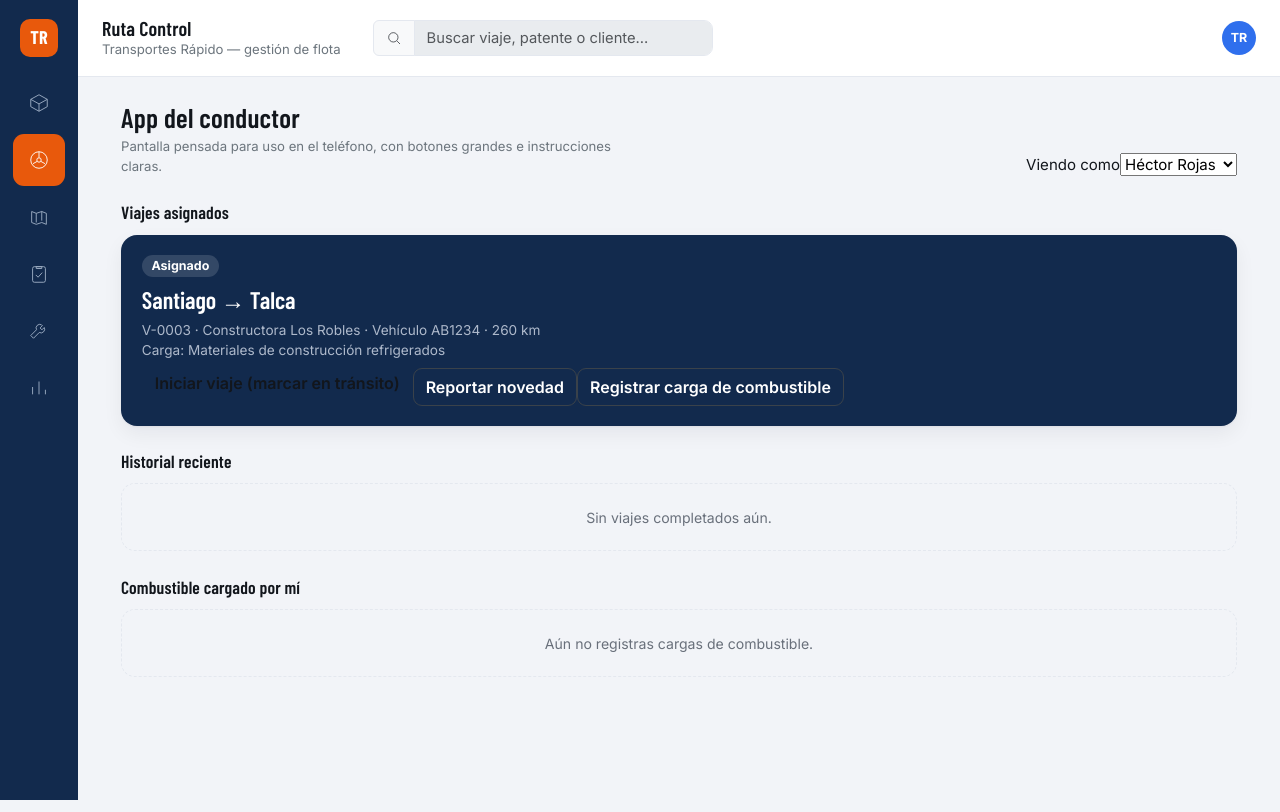
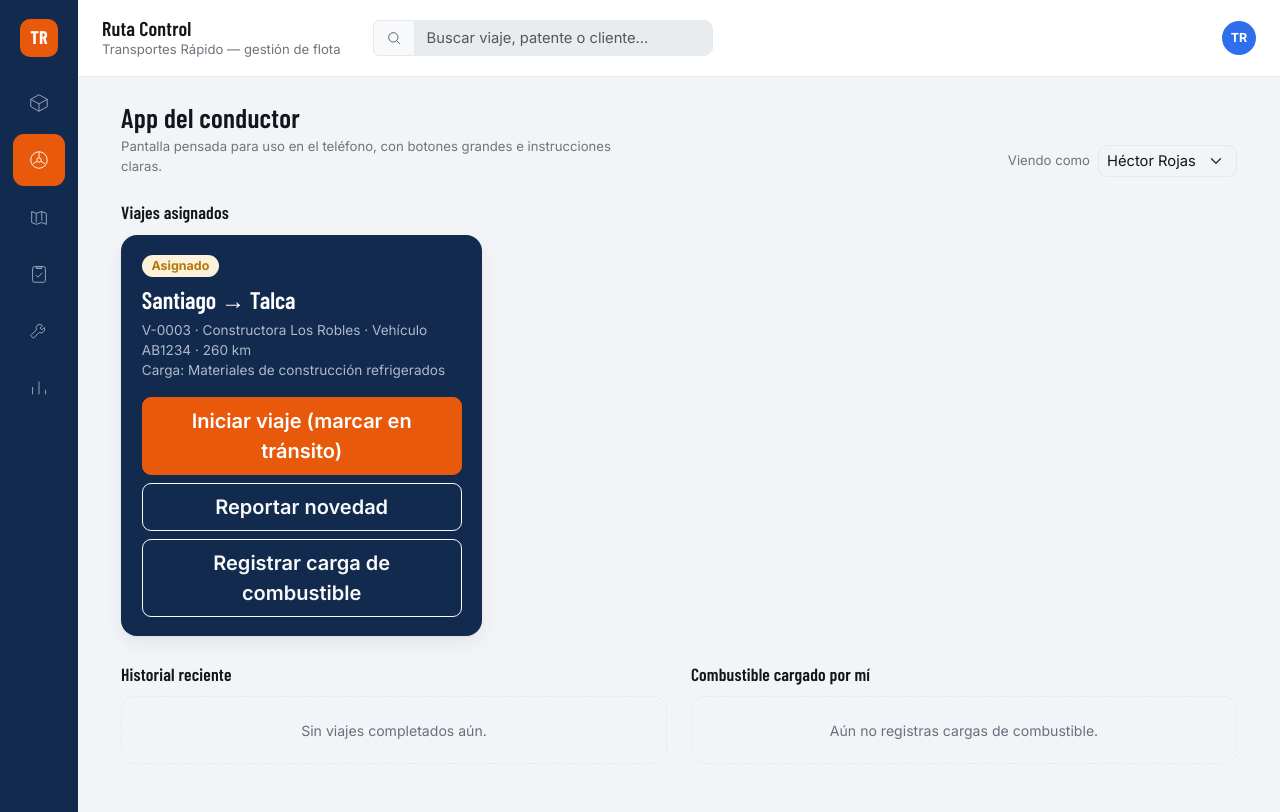
Before and after one commit to Diegot100/Transportes-Rapido---Control-de-flota, a React (Vite) app: page / in a window 1280 px wide. Both pictures are taken after a click on the button 39 px from the left and 159 px from the top of the page. Built offline with nearby package versions, Linux system fonts and the light colour scheme.

Commit message:
feat: migra la vista del conductor a Bootstrap

```diff
--- a/src/views/ConductorView.jsx
+++ b/src/views/ConductorView.jsx
@@ -1,4 +1,5 @@
 import { useState } from "react"
+import { Button, Card, Col, Form, Row, Table } from "react-bootstrap"
 import { useFleet } from "../context/useFleet"
 import RoleHead from "../components/RoleHead"
 import Badge from "../components/Badge"
@@ -6,16 +7,16 @@ import { CombustibleModal, TextPromptModal } from "../components/TripModals"
 import { ESTADO_INFO } from "../data/constants"
 import { fmtCLP } from "../utils/format"
 
-export default function ConductorView({ conductorId, onChangeConductor }) {
+function ConductorView({ conductorId, onChangeConductor }) {
   const {
     conductores,
+    clientes,
     trips,
     fuelLogs,
     avanzarViaje,
     agregarNovedad,
     actualizarUbicacion,
     registrarCombustible,
-    clientes,
   } = useFleet()
   const [modal, setModal] = useState(null)
 
@@ -39,9 +40,11 @@ export default function ConductorView({ conductorId, onChangeConductor }) {
         title="App del conductor"
         description="Pantalla pensada para uso en el teléfono, con botones grandes e instrucciones claras."
       >
-        <div className="as-select">
-          Viendo como
-          <select
+        <div className="d-flex align-items-center gap-2 small text-secondary">
+          <span>Viendo como</span>
+          <Form.Select
+            size="sm"
+            className="w-auto"
             aria-label="Conductor"
             value={conductorId}
             onChange={(e) => onChangeConductor(Number(e.target.value))}
@@ -51,7 +54,7 @@ export default function ConductorView({ conductorId, onChangeConductor }) {
                 {c.nombre}
               </option>
             ))}
-          </select>
+          </Form.Select>
         </div>
       </RoleHead>
 
@@ -59,21 +62,17 @@ export default function ConductorView({ conductorId, onChangeConductor }) {
       {misViajes.length === 0 ? (
         <div className="empty">No tienes viajes asignados en este momento.</div>
       ) : (
-        misViajes.map((t) => {
+        <Row xs={1} md={2} xl={3} className="g-3">
+          {misViajes.map((t) => {
             const cliente = clientes.find((c) => c.id === t.clienteId)
             const siguiente =
               t.estado === "Asignado"
                 ? { label: "Iniciar viaje (marcar en tránsito)", to: "En tránsito" }
                 : { label: "Marcar como entregado", to: "Entregado" }
-          const ghost = { background: "transparent", borderColor: "#3A424A", color: "#fff", marginTop: "0.5rem" }
             return (
-            <div key={t.id} className="driver-card" style={{ marginBottom: "1rem" }}>
-              <Badge
-                clase={ESTADO_INFO[t.estado].clase}
-                style={{ background: "rgba(255,255,255,0.14)", color: "#fff" }}
-              >
-                {t.estado}
-              </Badge>
+              <Col key={t.id}>
+                <div className="driver-card h-100">
+                  <Badge clase={ESTADO_INFO[t.estado].clase}>{t.estado}</Badge>
                   <div className="tt-route">
                     {t.origen} → {t.destino}
                   </div>
@@ -82,7 +81,7 @@ export default function ConductorView({ conductorId, onChangeConductor }) {
                   </div>
                   <div className="tt-meta">Carga: {t.carga}</div>
                   {t.estado === "En tránsito" && (
-                <div className="tt-meta" style={{ marginTop: "0.4rem" }}>
+                    <div className="tt-meta mt-2">
                       📍{" "}
                       {t.ubicacion ? (
                         <>
@@ -93,42 +92,46 @@ export default function ConductorView({ conductorId, onChangeConductor }) {
                       )}
                     </div>
                   )}
-              <button className="btn big" onClick={() => avanzarViaje(t.id, siguiente.to)}>
+                  <div className="d-grid gap-2 mt-3">
+                    <Button size="lg" onClick={() => avanzarViaje(t.id, siguiente.to)}>
                       {siguiente.label}
-              </button>
+                    </Button>
                     {t.estado === "En tránsito" && (
-                <button
-                  className="btn secondary big"
-                  style={{ marginTop: "0.5rem" }}
-                  onClick={() => setModal({ tipo: "ubicacion", tripId: t.id })}
-                >
+                      <Button variant="azul" size="lg" onClick={() => setModal({ tipo: "ubicacion", tripId: t.id })}>
                         Actualizar mi ubicación
-                </button>
+                      </Button>
                     )}
-              <button
-                className="btn ghost big"
-                style={ghost}
+                    <Button
+                      variant="outline-light"
+                      size="lg"
                       onClick={() => setModal({ tipo: "novedad", tripId: t.id })}
                     >
                       Reportar novedad
-              </button>
-              <button
-                className="btn ghost big"
-                style={ghost}
+                    </Button>
+                    <Button
+                      variant="outline-light"
+                      size="lg"
                       onClick={() => setModal({ tipo: "combustible", tripId: t.id })}
                     >
                       Registrar carga de combustible
-              </button>
+                    </Button>
                   </div>
+                </div>
+              </Col>
             )
-        })
+          })}
+        </Row>
       )}
 
-      <h3 className="section-title">Historial reciente</h3>
+      <Row className="g-4 mt-1">
+        <Col lg={6}>
+          <h3 className="section-title mt-0">Historial reciente</h3>
           {historial.length === 0 ? (
             <div className="empty">Sin viajes completados aún.</div>
           ) : (
-        <table>
+            <Card>
+              <Card.Body>
+                <Table responsive hover size="sm" className="align-middle mb-0">
                   <thead>
                     <tr>
                       <th>Viaje</th>
@@ -149,14 +152,19 @@ export default function ConductorView({ conductorId, onChangeConductor }) {
                       </tr>
                     ))}
                   </tbody>
-        </table>
+                </Table>
+              </Card.Body>
+            </Card>
           )}
-
-      <h3 className="section-title">Combustible cargado por mí</h3>
+        </Col>
+        <Col lg={6}>
+          <h3 className="section-title mt-0">Combustible cargado por mí</h3>
           {misCargas.length === 0 ? (
             <div className="empty">Aún no registras cargas de combustible.</div>
           ) : (
-        <table>
+            <Card>
+              <Card.Body>
+                <Table responsive hover size="sm" className="align-middle mb-0">
                   <thead>
                     <tr>
                       <th>Vehículo</th>
@@ -175,8 +183,12 @@ export default function ConductorView({ conductorId, onChangeConductor }) {
                       </tr>
                     ))}
                   </tbody>
-        </table>
+                </Table>
+              </Card.Body>
+            </Card>
           )}
+        </Col>
+      </Row>
 
       {modal?.tipo === "novedad" && (
         <TextPromptModal
@@ -207,3 +219,5 @@ export default function ConductorView({ conductorId, onChangeConductor }) {
     </>
   )
 }
+
+export default ConductorView
```
Lines whose indentation alone changed are shown as unchanged.
